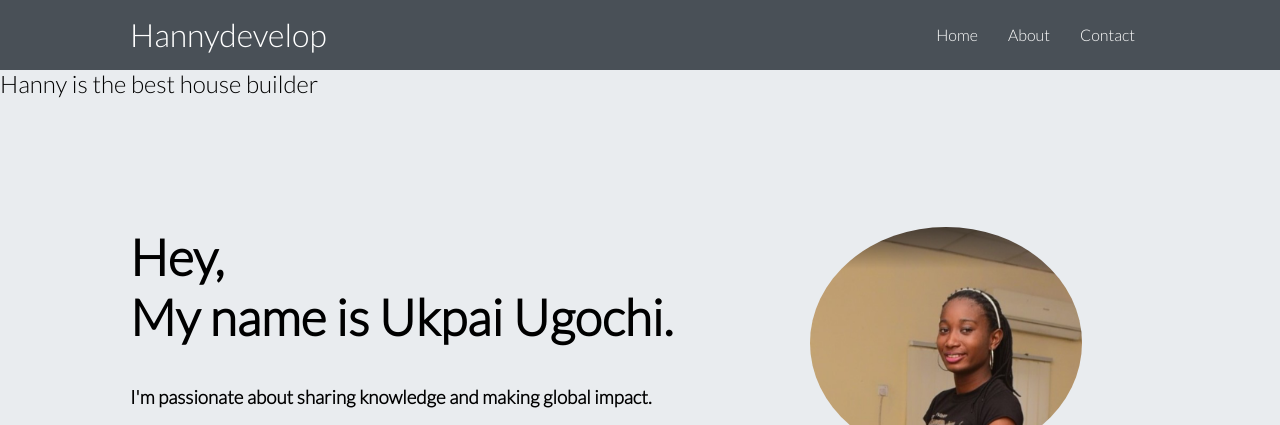
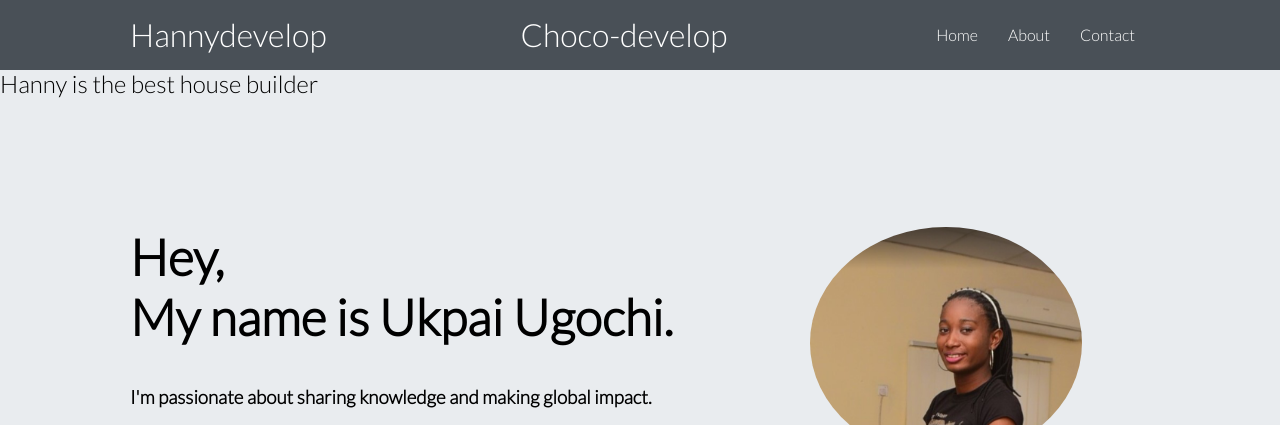
Before and after one commit to hannydevelop/Personal_Website, a plain HTML site: page index.html in a window 1280 px wide. Shown: the top 425 px of the page. Drawn offline with Linux system fonts and the light colour scheme.

Commit message:
added chocodevelop

```diff
--- a/index.html
+++ b/index.html
@@ -14,6 +14,7 @@
     <div class="navbar">
         <div class="container flex">
             <h1 class="logo">Hannydevelop</h1>
+            <h1 class="logo">Choco-develop</h1>
             <nav>
                 <ul>
                     <li><a href="index.html">Home</a></li>
```
